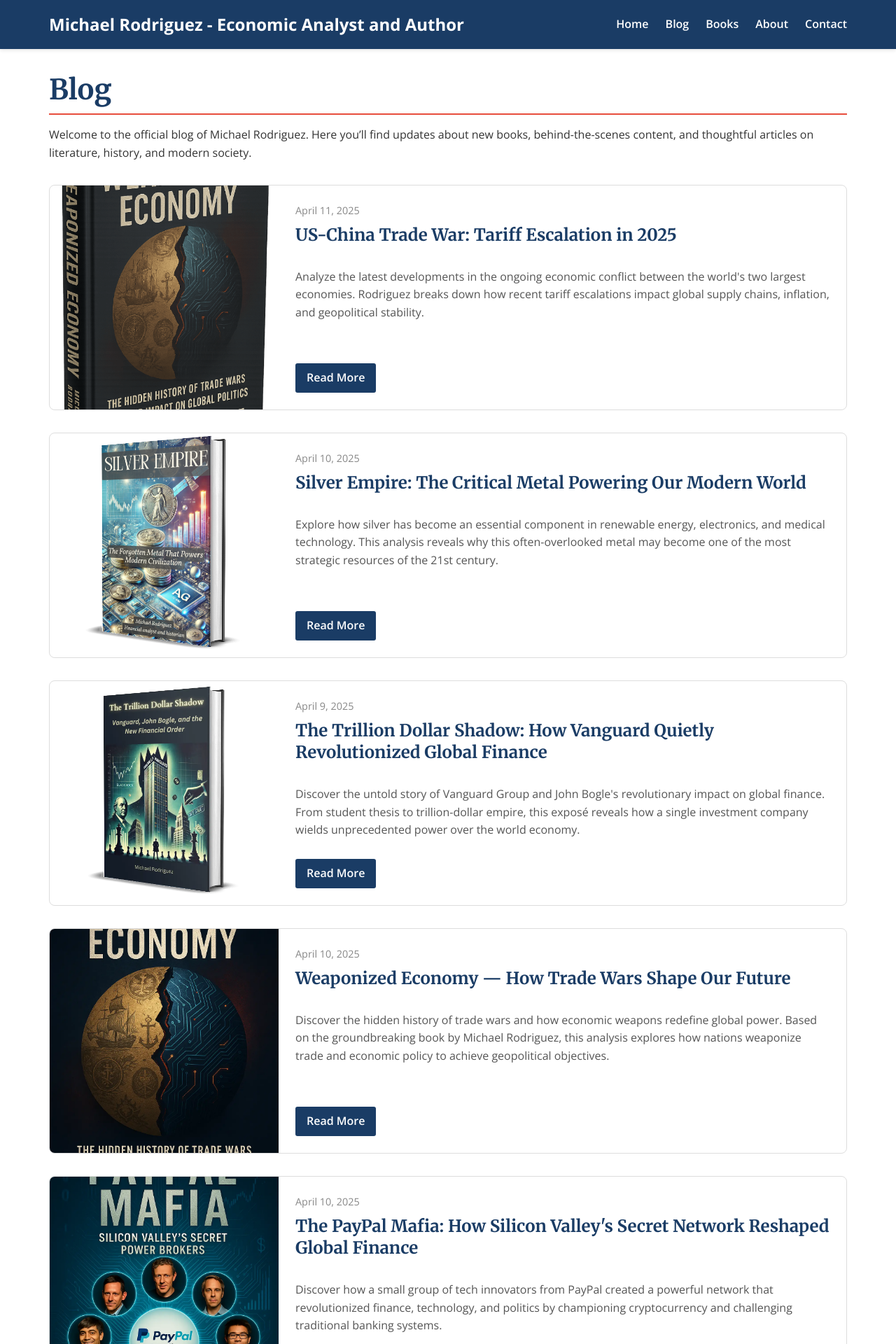
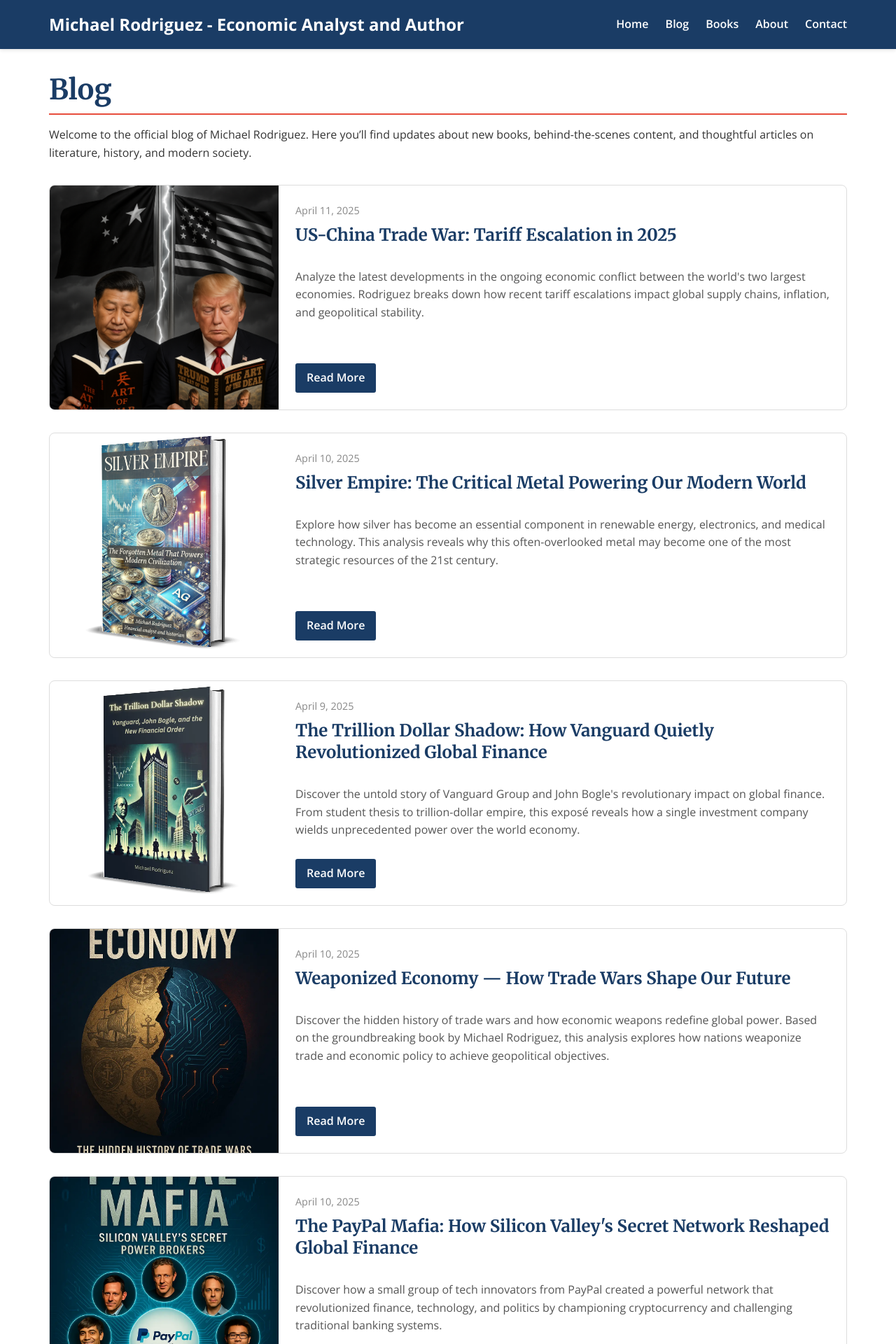
Before and after one commit to Zews123/michael-rodriguez-books, a Jekyll site: the page built from blog.md, in a window 1280 px wide. Shown: the top 1920 px of the page at 70% size. Built offline with Jekyll 4.4.1, drawn with Linux system fonts in a browser that asks for light colours.

Commit message:
Update blog.md

```diff
--- a/blog.md
+++ b/blog.md
@@ -111,7 +111,7 @@
 <div class="blog-grid">
   <div class="blog-card">
     <div class="blog-card-image">
-      <img src="{{ site.baseurl }}/assets/images/social/trade-war.png" alt="US-China Trade War">
+      <img src="{{ site.baseurl }}/assets/images/social/us-china-trade-war.png" alt="US-China Trade War">
     </div>
     <div class="blog-card-content">
       <span class="blog-date">April 11, 2025</span>
```
